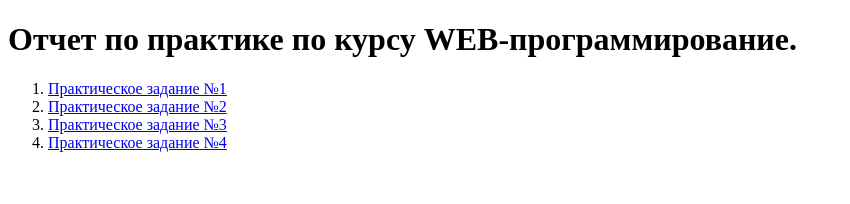
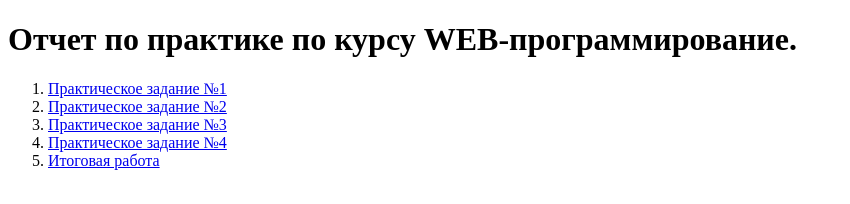
Before and after one commit to sergsmk/web, a plain HTML site: page index.html in a window 1280 px wide. Shown: the whole page, without its empty margins (0-850 px from the left). Drawn offline with Linux system fonts and the light colour scheme.

Commit message:
Update index.html

```diff
--- a/index.html
+++ b/index.html
@@ -12,6 +12,8 @@
     <li><a href="task2.html">Практическое задание №2</a></li>
     <li><a href="task3.html">Практическое задание №3</a></li>
     <li><a href="./hw4/task4.html">Практическое задание №4</a></li>
+    <li><a href="./6ablon/total.html">Итоговая работа</a></li>
     </ol>
 </body>
+
 </html>
```
